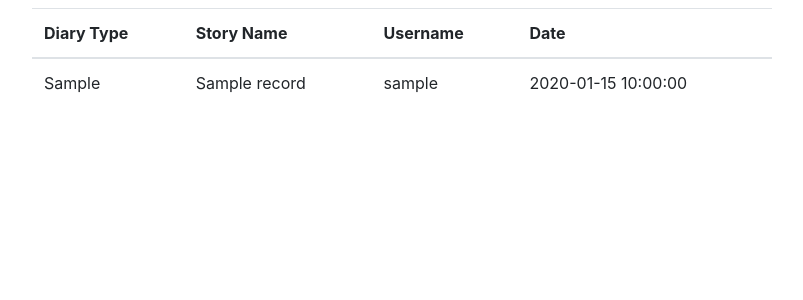
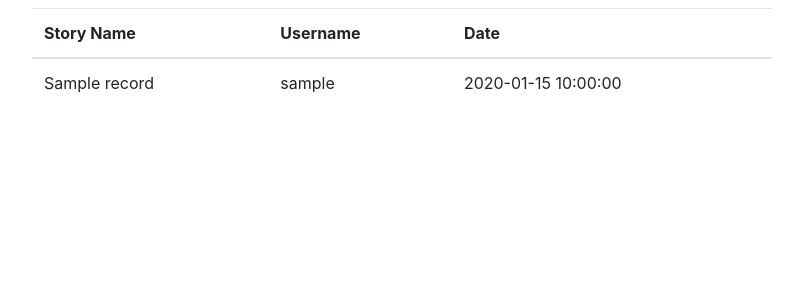
Before and after one commit to Thanhtran34/diary_app, a Flask app: template diary/templates/diary_list.html in a window 1280 px wide. Shown: the part 104-404 px from the top of the page, without its empty margins (53-856 px from the left). Run offline with Flask 2, Linux system fonts and the light colour scheme; the visitor is signed in with stand-in values (Sample User, id 1); tables that the repository leaves empty or names only in its code hold one stand-in row (values such as "Sample post"); the template is opened without the code that fills it: most values are stand-ins (such as "Sample title", 1, 10 or a date in 2020); parts of the project's set-up code (start-up, migrations or seed data) failed here and were passed over.

Commit message:
fix insert to diary_type

```diff
--- a/diary/app.py
+++ b/diary/app.py
@@ -115,6 +115,13 @@ def diary(diary_id):
       if g.user is None:
         return redirect(url_for('login'))
 
+      user_id = session.get('user_id')
+
+      diary = db.find_diary_by_diary_id(diary_id)
+
+      if diary['user_id'] != user_id:
+        return redirect(url_for('diaries'))
+
       if request.method == 'POST':
         diary_name = request.form['diary_name']
         working_day = request.form['working_day']
@@ -127,10 +134,10 @@ def diary(diary_id):
         else:
             story_id = story['story_id']
 
-        db.create_diary_type(diary_id, story_id, diary_name, working_day, process)
-      diaries = db.find_story_data_for_diary_by_diary_id(diary_id)
+        db.create_diary_type(diary_id, story_id, working_day, process)
+      stories = db.find_story_data_for_diary_by_diary_id(diary_id)
 
-      return render_template('diary.html', diaries = diaries)
+      return render_template('diary.html', stories = stories)
 
 @app.route('/story_detail')
 def story_detail():
--- a/diary/db.py
+++ b/diary/db.py
@@ -47,18 +47,18 @@ class Database:
 
         return self.cursor.lastrowid
 
-    def create_diary_type(self, diary_id, story_id, type, day, process):
-        self.cursor.execute(f"INSERT INTO diary_type VALUES (0, {diary_id}, {story_id}, {type}, {day}, {process})")
+    def create_diary_type(self, diary_id, story_id, day, process):
+        self.cursor.execute(f"INSERT INTO diary_type VALUES (0, {diary_id}, {story_id}, {day}, {process})")
         self.connection.commit()
 
         return self.cursor.lastrowid
 
     def find_story_data_for_diary_by_diary_id(self, diary_id):
-        self.cursor.execute(("SELECT name, working_day, process "
+        self.cursor.execute(("SELECT story.name, diary_type.working_day, diary_type.process "
                             "FROM diary_type "
                             "INNER JOIN story "
                             "ON diary_type.story_id = story.story_id "
-                            f"WHERE story_id = {diary_id}"))
+                            f"WHERE diary_id = {diary_id}"))
 
         return self.cursor.fetchall()
 
@@ -83,9 +83,3 @@ class Database:
         self.cursor.execute("SELECT * FROM diary_list")
 
         return self.cursor.fetchall()
-
-    def find_user_id(self, diary_id):
-        self.cursor.execute(("SELECT user_id "
-                            "FROM diaries "
-                            f"WHERE diary_id = {diary_id}"))
-        return self.cursor.fetchall()
--- a/diary/templates/diaries.html
+++ b/diary/templates/diaries.html
@@ -20,7 +20,7 @@
     </thead>
     <tbody>
       {% for diary in diaries %}
-        <tr class='clickable-row' data-href="{{ url_for('diaries', diary_id=diary['diary_id']) }}">
+        <tr class='clickable-row' data-href="{{ url_for('diary', diary_id=diary['diary_id']) }}">
           <td>{{ diary['date'] }}</td>
           <td>{{ diary['name'] }}</td>
         </tr>
--- a/diary/templates/diary_list.html
+++ b/diary/templates/diary_list.html
@@ -9,7 +9,6 @@
       <table class="table col-8">
           <thead>
               <tr>
-                  <th scope="col">Diary Type</th>
                   <th scope="col">Story Name</th>
                   <th scope="col">Username</th>
                   <th scope="col">Date</th>
@@ -17,7 +16,6 @@
           </thead>
           {% for record in records %}
               <tr>
-                  <td>{{ record['diary_type'] }}</td>
                   <td>{{ record['story_name'] }}</td>
                   <td>{{ record['username'] }}</td>
                   <td>{{ record['diary_date'] }}</td>
```
Also changed, not shown: diary/templates/diary.html (+5 -5 lines).
